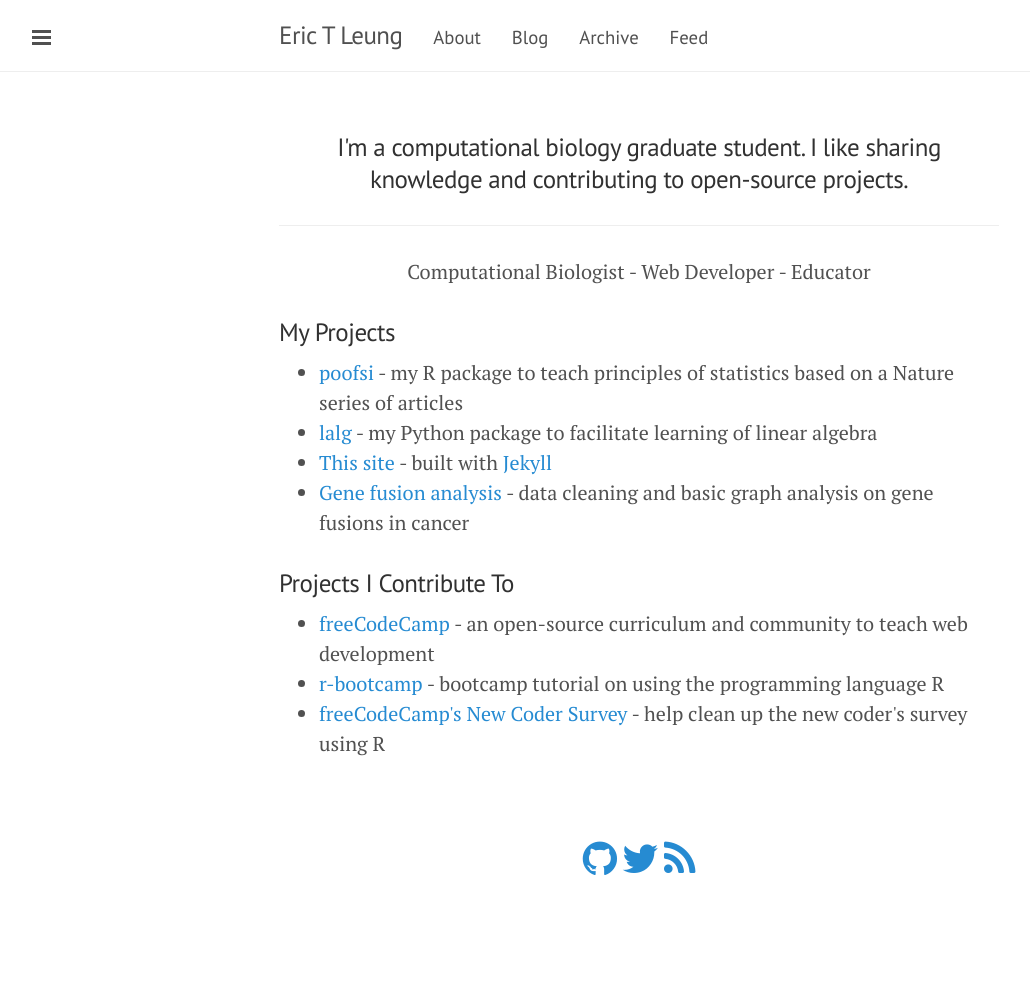
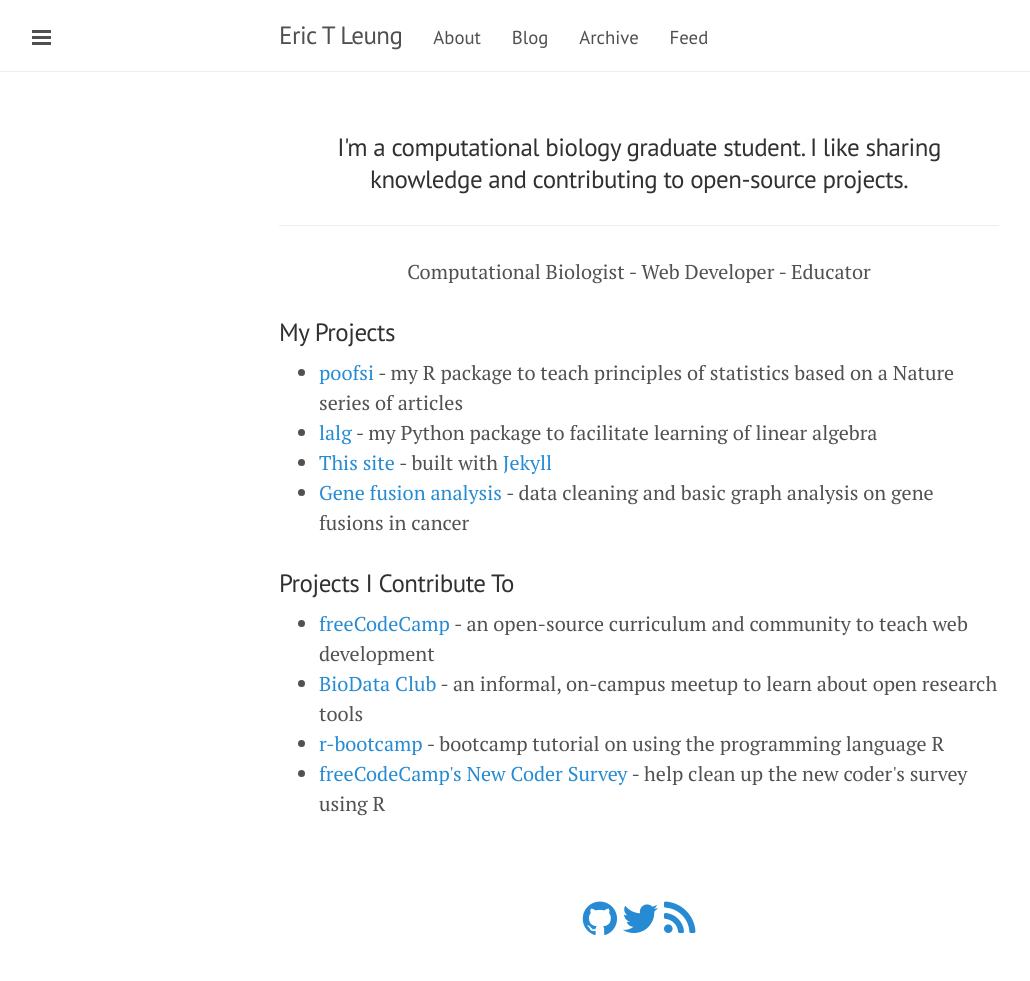
Before and after one commit to erictleung/erictleung.github.io, a Jekyll site: the page built from index.html, in a window 1280 px wide. Shown: the whole page, without its empty margins (1-1031 px from the left). Built offline with Jekyll 4.4.1, drawn with Linux system fonts in a browser that asks for light colours; nearby versions of some CDN libraries; before the commit the page ends 921 px from its top, so only the background shows below that.

Commit message:
Add work on BioData Club to projects

```diff
--- a/index.html
+++ b/index.html
@@ -35,6 +35,9 @@
     <a href="//github.com/freeCodeCamp/freeCodeCamp">freeCodeCamp</a> - an open-source curriculum and community to teach web development
   </li>
   <li>
+    <a href="//biodata-club.github.io/">BioData Club</a> - an informal, on-campus meetup to learn about open research tools
+  </li>
+  <li>
     <a href="//github.com/laderast/r-bootcamp">r-bootcamp</a> - bootcamp tutorial on using the programming language R
   </li>
   <li>
```
